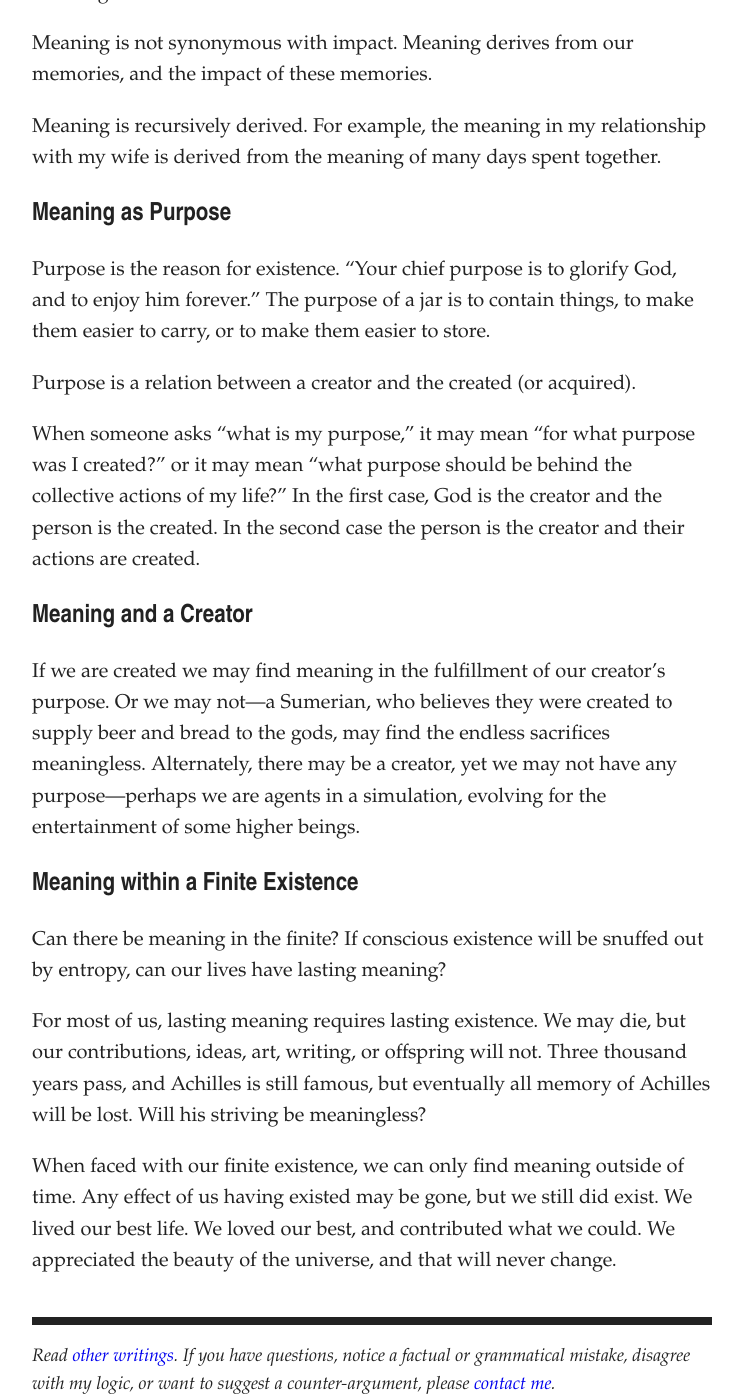
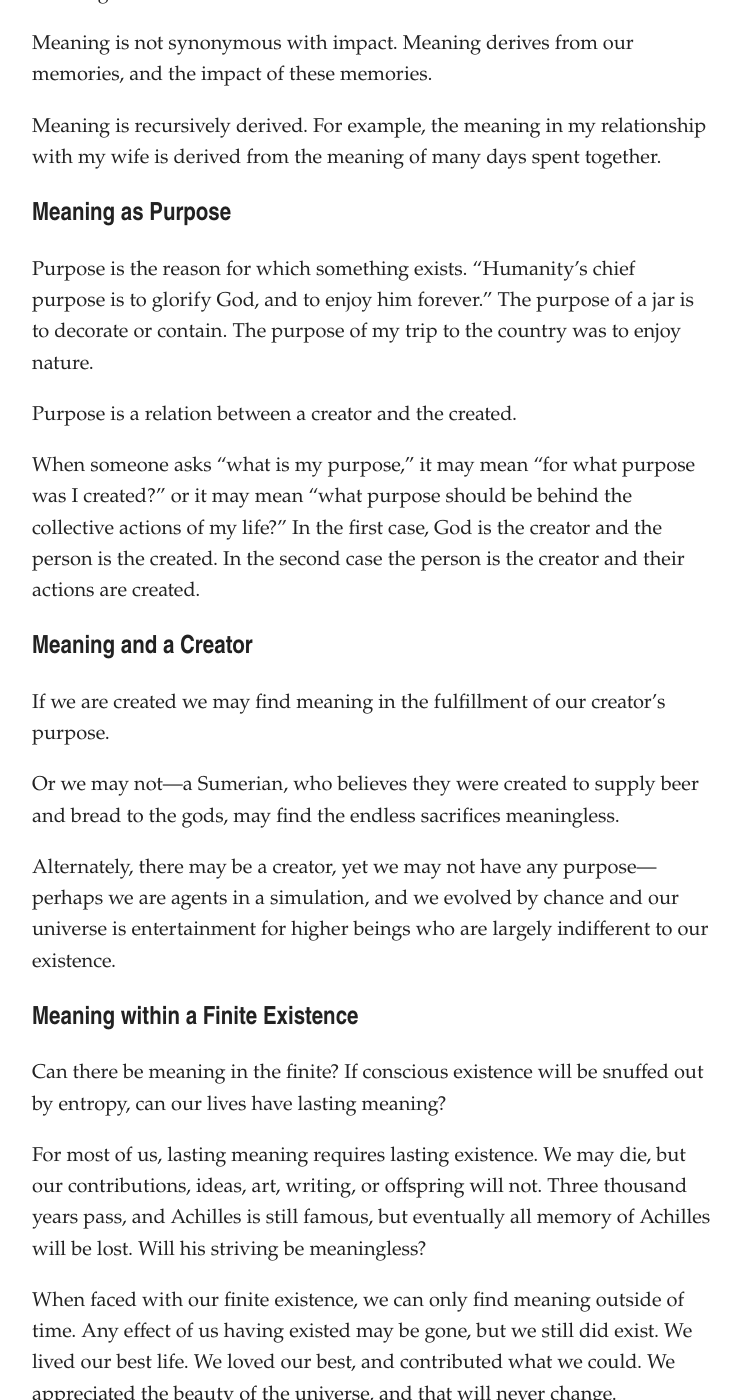
Before and after one commit to artsandmetaphysics/goodlifeodyssey, a Jekyll site: the page built from _documents/meaning-and-purpose.md, in a window 1280 px wide and 1400 px high, scrolled down 871 px. Shown: the whole window, without its empty margins (268-1011 px from the left). Built offline with Jekyll 4.4.1, drawn with Linux system fonts in a browser that asks for light colours.

Commit message:
Add content

```diff
--- a/_documents/meaning-and-purpose.md
+++ b/_documents/meaning-and-purpose.md
@@ -32,15 +32,19 @@ Meaning is recursively derived.  For example, the meaning in my relationship wit
 
 ## Meaning as Purpose
 
-Purpose is the reason for existence.  “Your chief purpose is to glorify God, and to enjoy him forever.”  The purpose of a jar is to contain things, to make them easier to carry, or to make them easier to store.
+Purpose is the reason for which something exists.  “Humanity’s chief purpose is to glorify God, and to enjoy him forever.”  The purpose of a jar is to decorate or contain.  The purpose of my trip to the country was to enjoy nature.
 
-Purpose is a relation between a creator and the created (or acquired).
+Purpose is a relation between a creator and the created.
 
-When someone asks “what is my purpose,” it may mean “for what purpose was I created?” or it may mean “what purpose should be behind the collective actions of my life?”  In the first case, God is the creator and the person is the created. In the second case the person is the creator and their actions are created.
+When someone asks “what is my purpose,” it may mean “for what purpose was I created?” or it may mean “what purpose should be behind the collective actions of my life?”  In the first case, God is the creator and the person is the created.  In the second case the person is the creator and their actions are created.
 
 ## Meaning and a Creator
 
-If we are created we may find meaning in the fulfillment of our creator’s purpose.  Or we may not—a Sumerian, who believes they were created to supply beer and bread to the gods, may find the endless sacrifices meaningless. Alternately, there may be a creator, yet we may not have any purpose—perhaps we are agents in a simulation, evolving for the entertainment of some higher beings.
+If we are created we may find meaning in the fulfillment of our creator’s purpose.
+
+Or we may not—a Sumerian, who believes they were created to supply beer and bread to the gods, may find the endless sacrifices meaningless.
+
+Alternately, there may be a creator, yet we may not have any purpose—perhaps we are agents in a simulation, and we evolved by chance and our universe is entertainment for higher beings who are largely indifferent to our existence.
 
 ## Meaning within a Finite Existence
 
```
Also changed, not shown: documents/meaning-and-purpose.md (+8 -4 lines).
